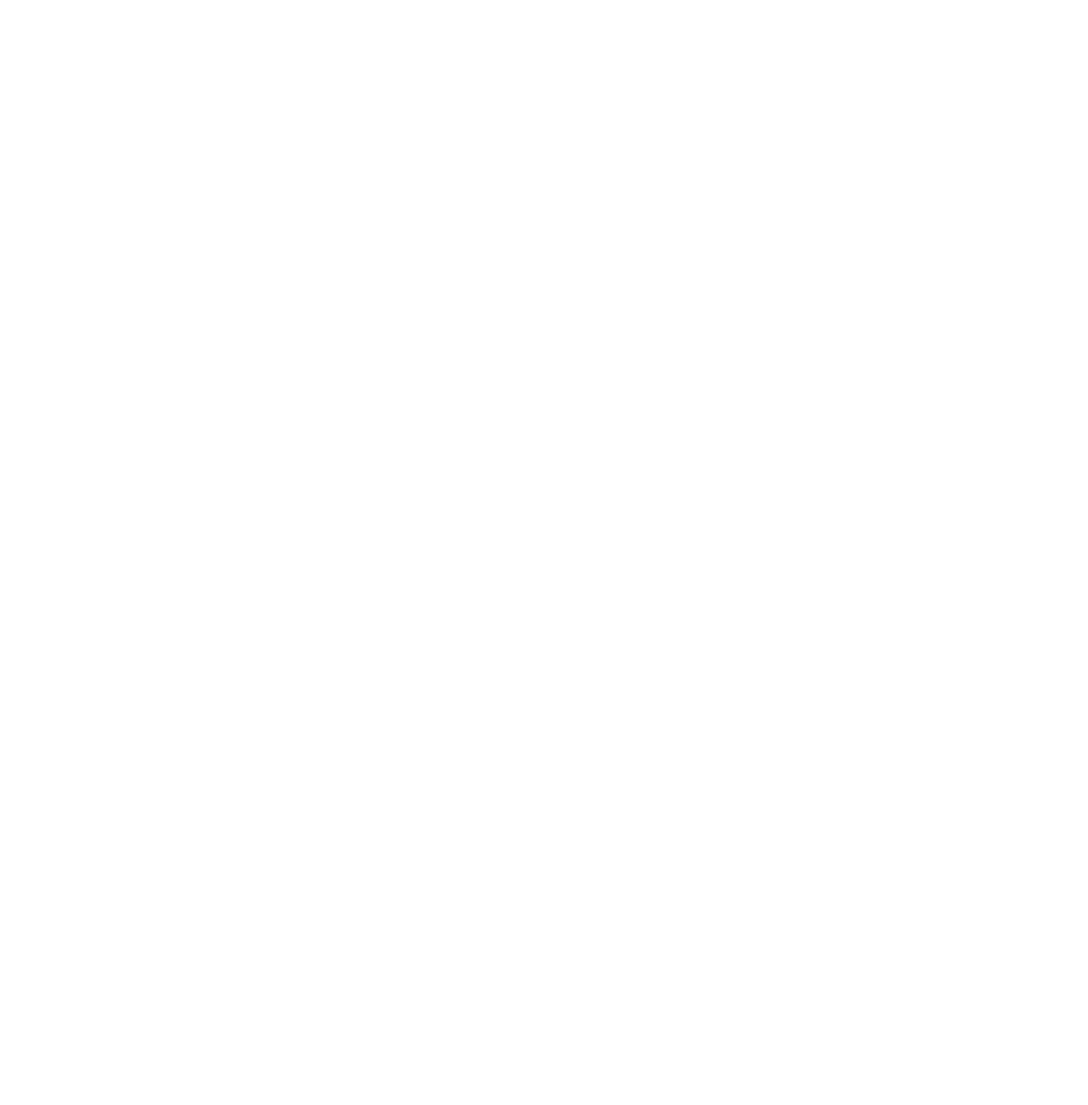
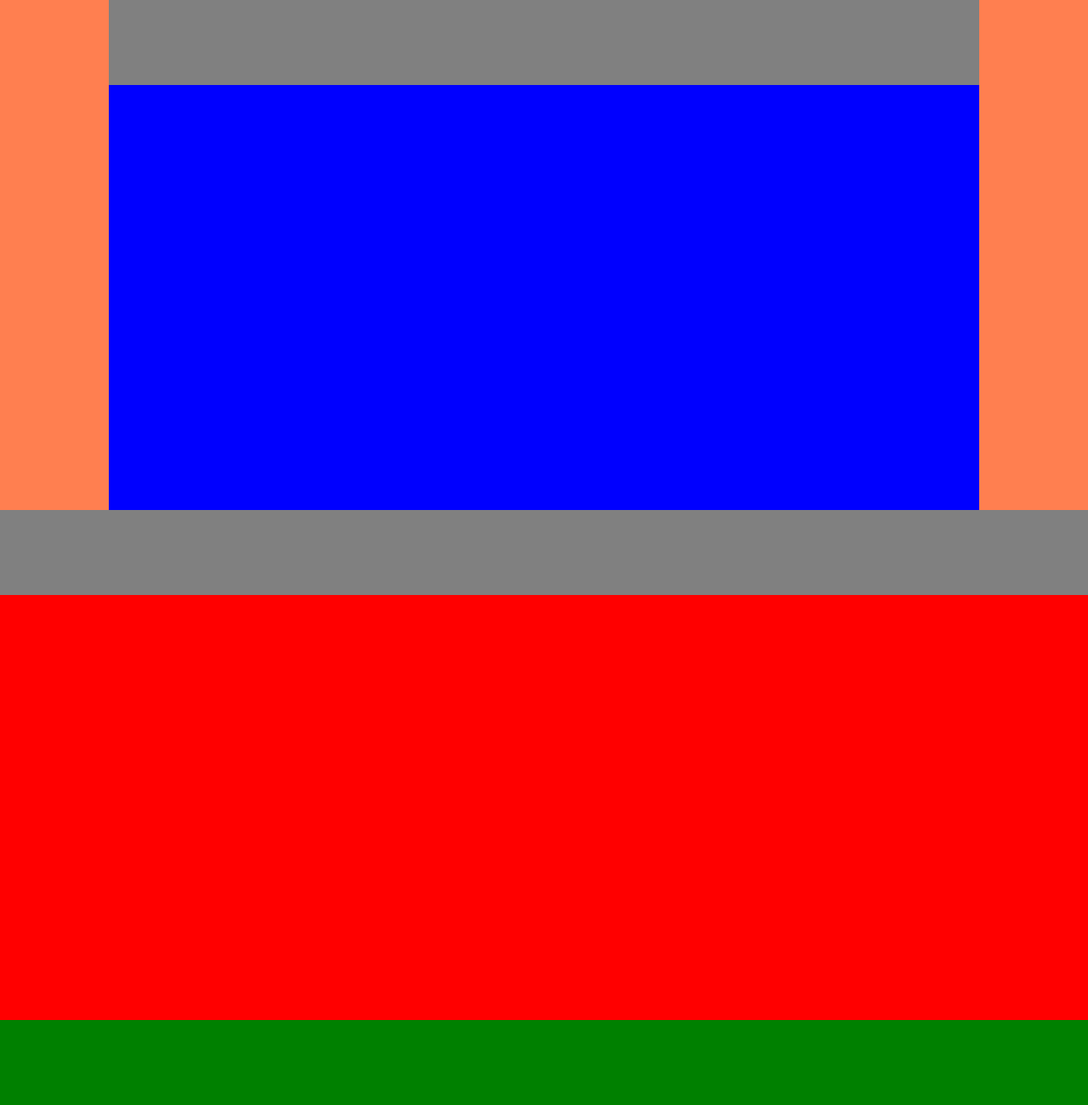
Before and after one commit to fabiopiro/htmlcss-fluentify, a plain HTML site: page index.html in a window 1280 px wide. Shown: the top 1300 px of the page at 85% size. Before the commit the page ends 800 px from the top, so only its background shows below. Drawn offline with Linux system fonts and the light colour scheme.

Commit message:
scheletro

```diff
--- a/css/style.css
+++ b/css/style.css
@@ -11,3 +11,43 @@
     display: table;
     clear: both;
 }
+/* font */
+body {
+    font-family: 'Roboto', sans-serif;
+}
+.layout {
+    width: 80%;
+    margin: 0 auto;
+}
+
+/* debug */
+/* header debug */
+header {
+    background-color: coral;
+}
+.menu {
+    height: 100px;
+    background-color: grey;
+}
+.jumbotron {
+    height: 500px;
+    background-color: blue;
+}
+/* main debug*/
+.section-one {
+    height: 100px;
+    background-color: grey;
+}
+.section-two {
+    height: 500px;
+    background-color: red;
+}
+.section-three {
+    height: 500px;
+    background-color: green;
+}
+/* footer debug*/
+footer {
+    height: 100px;
+    background-color: grey;
+}
--- a/index.html
+++ b/index.html
@@ -4,10 +4,68 @@
         <meta charset="UTF-8">
         <meta http-equiv="X-UA-Compatible" content="IE=edge">
         <meta name="viewport" content="width=device-width, initial-scale=1.0">
+        <!-- font -->
+        <link rel="preconnect" href="https://fonts.gstatic.com">
+        <link href="https://fonts.googleapis.com/css2?family=Roboto:wght@400;700&display=swap" rel="stylesheet">
         <link rel="stylesheet" href="css/style.css">
-        <title>Fluentyfy</title>
+        <title>Fluentify</title>
     </head>
-    <body>
+        <body>
+            <!-- HEADER -->
+            <header>
+                <!-- layout -->
+                <div class="layout">
+                    <!-- menu -->
+                    <div class="menu">
+                        <!-- logo -->
+                        <div>
 
-    </body>
+                        </div>
+                        <!-- /logo -->
+                        <!-- nav -->
+                        <nav>
+
+                        </nav>
+                        <!-- /nav -->
+                        <!-- login -->
+                        <div>
+
+                        </div>
+                        <!-- /login -->
+                    </div>
+                    <!-- /menu -->
+                    <!-- jumbotron -->
+                    <div class="jumbotron">
+
+                    </div>
+                    <!-- /jumbotron -->
+                </div>
+                <!-- layout -->
+            </header>
+            <!-- /HEADER -->
+            <!-- MAIN -->
+            <main>
+                <!-- section 1 -->
+                <section class="section-one">
+
+                </section>
+                <!-- /section 1 -->
+                <!-- section 2 -->
+                <section class="section-two">
+
+                </section>
+                <!-- /section 2 -->
+                <!-- section 3 -->
+                <section class="section-three">
+
+                </section>
+                <!-- /section 3 -->
+            </main>
+            <!-- /MAIN -->
+            <!-- FOOTER -->
+            <footer>
+
+            </footer>
+            <!-- /FOOTER -->
+        </body>
 </html>
```
